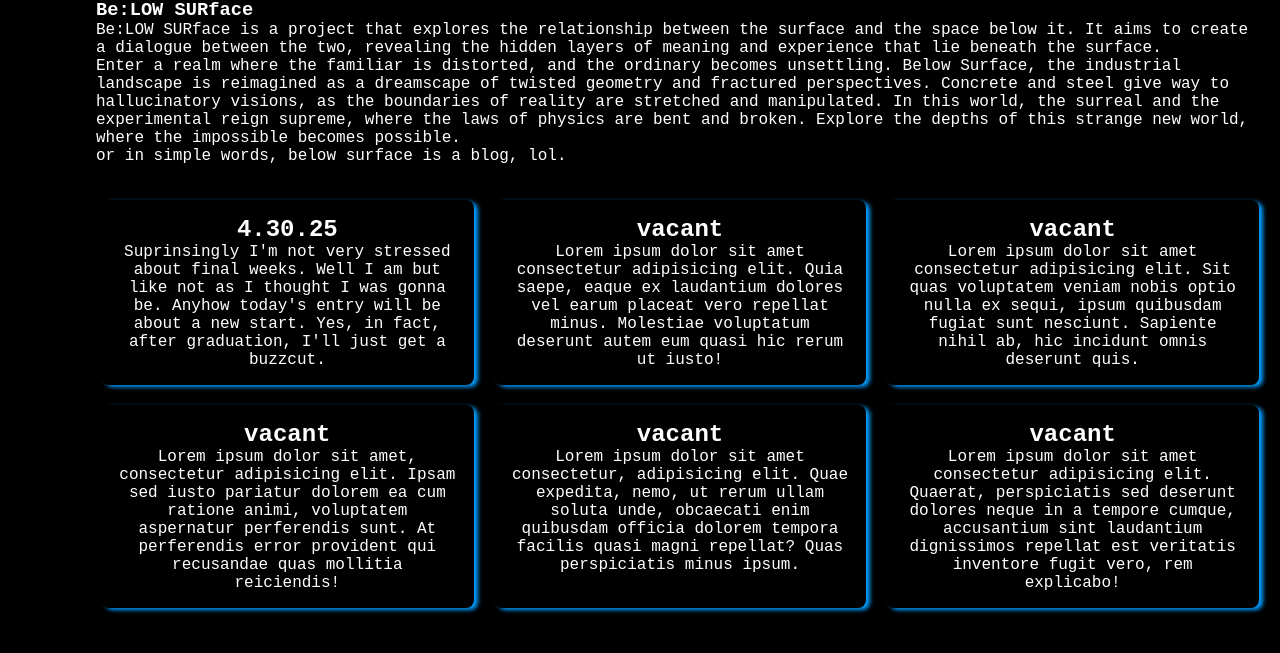
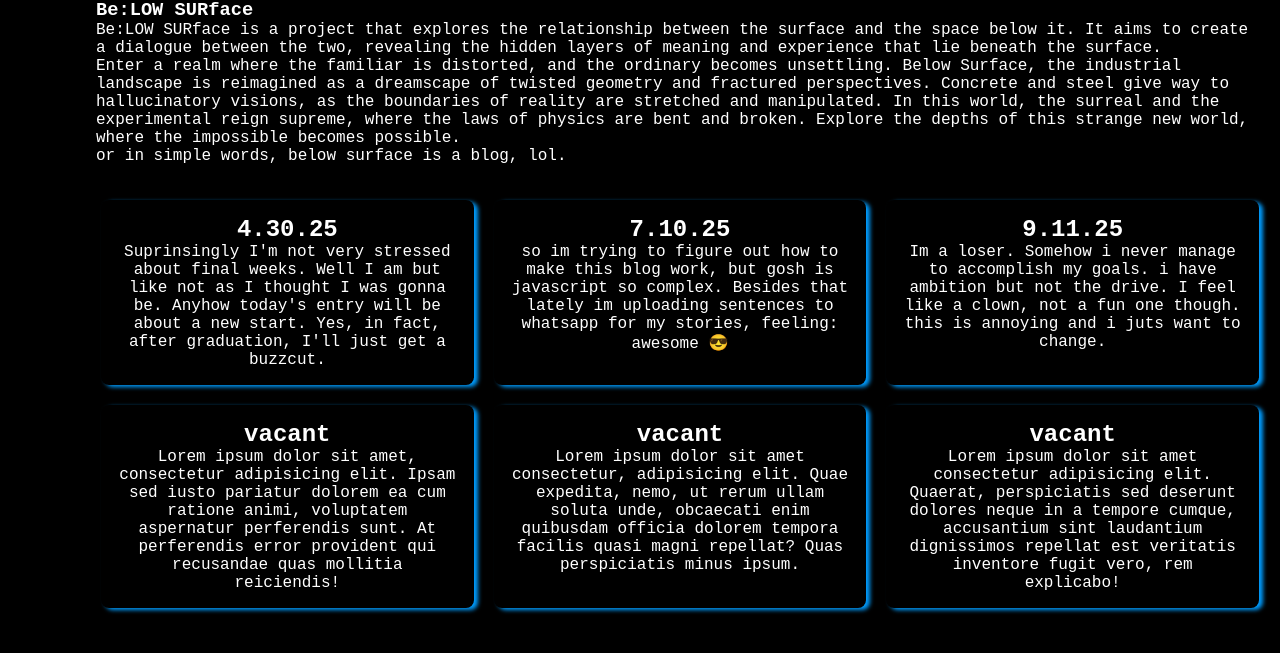
Before and after one commit to dannyg06/Melodump.uwu, a plain HTML site: page BELOWSURFACE/index.html in a window 1280 px wide. Shown: the part 131-784 px from the top of the page. Drawn offline with Linux system fonts and the light colour scheme; a web font is replaced by a local one.

Commit message:
Update index.html

```diff
--- a/BELOWSURFACE/index.html
+++ b/BELOWSURFACE/index.html
@@ -61,12 +61,12 @@
                       <p>Suprinsingly I'm not very stressed about final weeks. Well I am but like not as I thought I was gonna be. Anyhow today's entry will be about a new start. Yes, in fact, after graduation, I'll just get a buzzcut.</p>
                 </div>
                 <div class="card">
-                    <h2>vacant</h2>
-                      <p>Lorem ipsum dolor sit amet consectetur adipisicing elit. Quia saepe, eaque ex laudantium dolores vel earum placeat vero repellat minus. Molestiae voluptatum deserunt autem eum quasi hic rerum ut iusto!</p>
+                    <h2>7.10.25</h2>
+                      <p>so im trying to figure out how to make this blog work, but gosh is javascript so complex. Besides that lately im uploading sentences to whatsapp for my stories, feeling: awesome 😎</p>
                 </div>
                 <div class="card">
-                    <h2>vacant</h2>
-                      <p>Lorem ipsum dolor sit amet consectetur adipisicing elit. Sit quas voluptatem veniam nobis optio nulla ex sequi, ipsum quibusdam fugiat sunt nesciunt. Sapiente nihil ab, hic incidunt omnis deserunt quis.</p>
+                    <h2>9.11.25</h2>
+                      <p>Im a loser. Somehow i never manage to accomplish my goals. i have ambition but not the drive. I feel like a clown, not a fun one though. this is annoying and i juts want to change.</p>
                 </div>
                 <div class="card">
                     <h2>vacant</h2>
```
